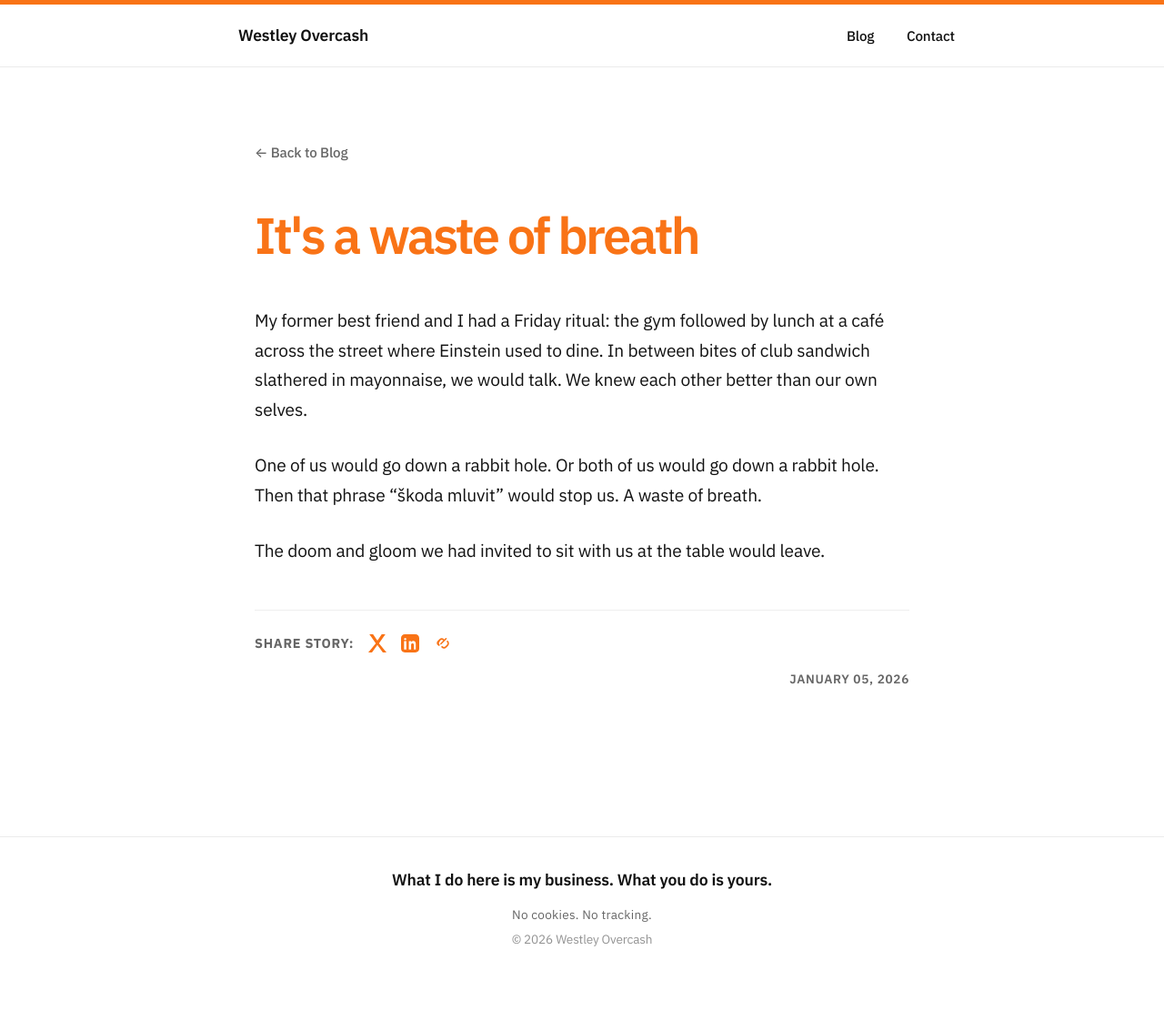
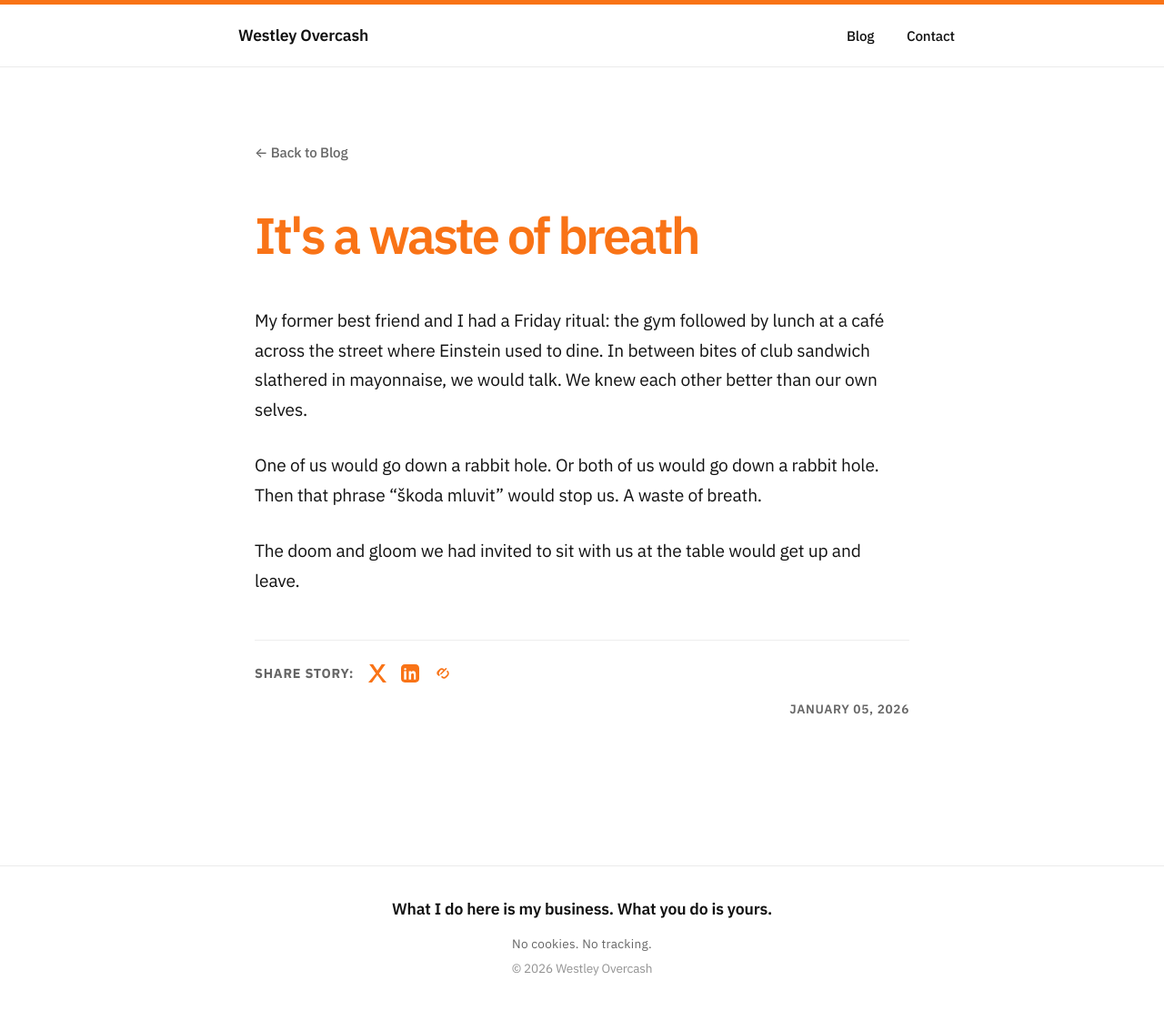
Before and after one commit to westleyovercash/westleyovercash.github.io, a Jekyll site: the page built from _posts/2026-01-05-its-a-waste-of-breath.md, in a window 1280 px wide and 1137 px high. Shown: the top 1111 px of the window at 91% size. Built offline with Jekyll 4.4.1, drawn with Linux system fonts in a browser that asks for light colours.

Commit message:
Update 2026-01-05-its-a-waste-of-breath.md

```diff
--- a/_posts/2026-01-05-its-a-waste-of-breath.md
+++ b/_posts/2026-01-05-its-a-waste-of-breath.md
@@ -8,4 +8,4 @@ My former best friend and I had a Friday ritual: the gym followed by lunch at a
 
 One of us would go down a rabbit hole. Or both of us would go down a rabbit hole. Then that phrase "škoda mluvit" would stop us. A waste of breath.
 
-The doom and gloom we had invited to sit with us at the table would leave.
+The doom and gloom we had invited to sit with us at the table would get up and leave.
```
